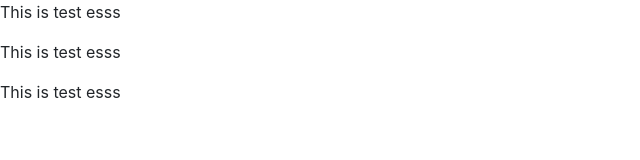
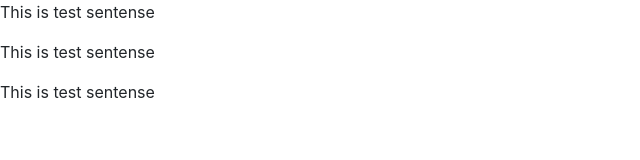
Before and after one commit to Mapiloko/my-app, a React (Create React App) app: page / in a window 1280 px wide. Shown: the top 160 px of the page, without its empty margins (0-640 px from the left). Built offline with nearby package versions, Linux system fonts and the light colour scheme.

Commit message:
commits 8

```diff
--- a/src/App.js
+++ b/src/App.js
@@ -5,9 +5,9 @@ function App() {
 
   return (
     <div>
-      <p>This is test esss</p>
-      <p>This is test esss</p>
-      <p>This is test esss</p>
+      <p>This is test sentense</p>
+      <p>This is test sentense</p>
+      <p>This is test sentense</p>
     </div>
   );
 }
```
